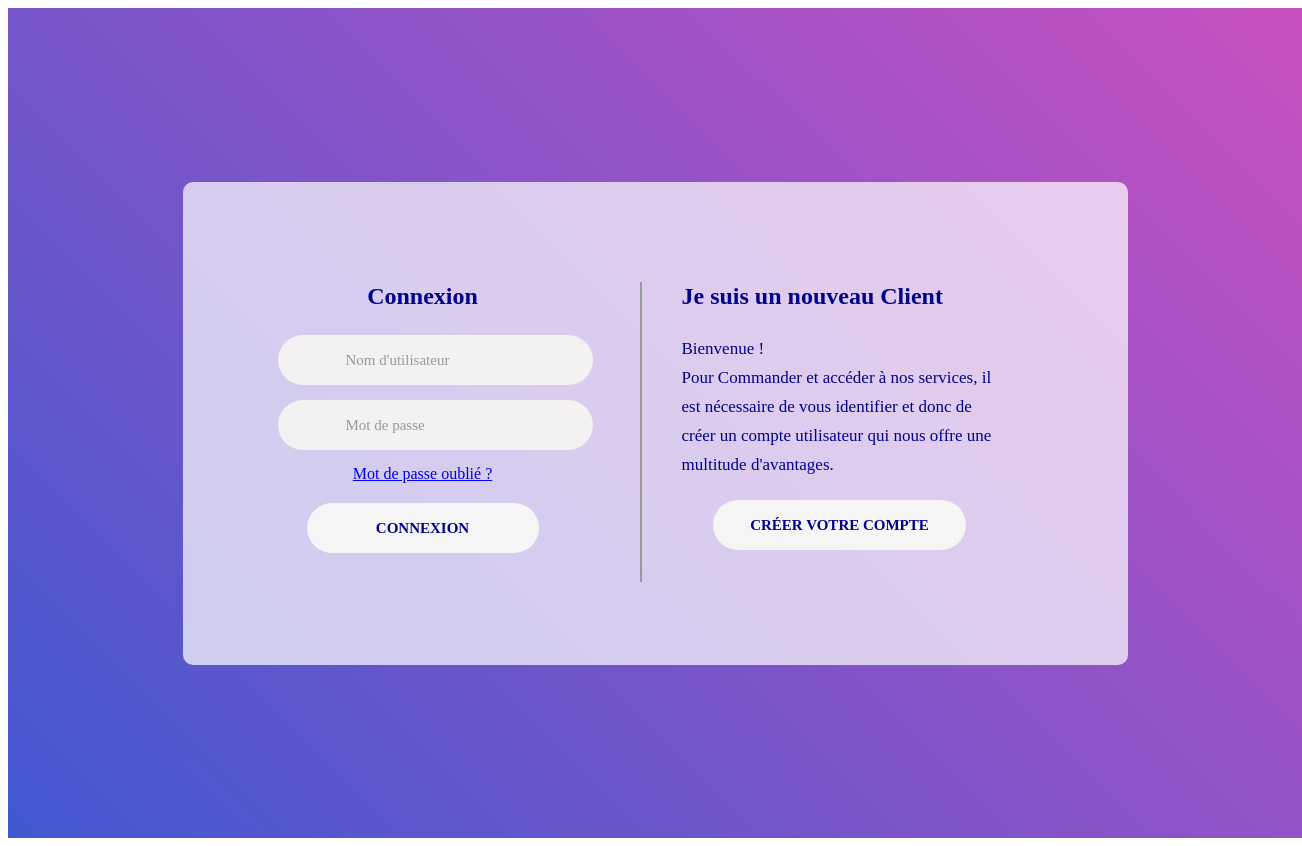
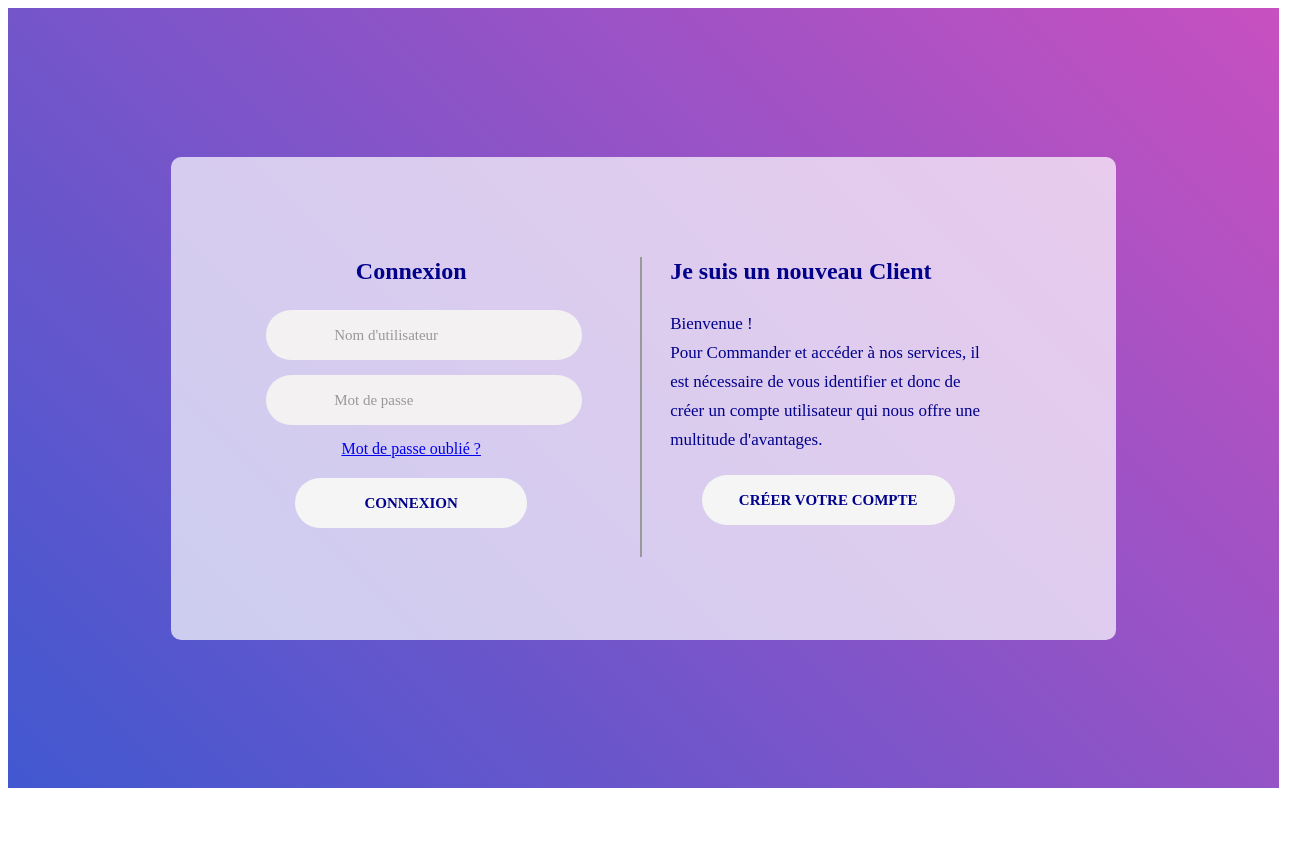
Before and after one commit to Rebaiyosra/legotech, an Angular app: page / in a window 1280 px wide. Shown: the whole page, 1302 px wide, since content can reach past the window. After the commit the page ends 800 px from the top, so only its background shows below. Built offline with nearby package versions, Linux system fonts and the light colour scheme.

Commit message:
salut salut

```diff
--- a/src/app/sign-in-res/sign-in-res.component.html
+++ b/src/app/sign-in-res/sign-in-res.component.html
@@ -1,4 +1,4 @@
-<div class="limiter">
+
     <div class="container-login100">
         <div class="wrap-login100">
             <form class="login100-form">
@@ -34,4 +34,3 @@
             </form>
         </div>
     </div>
-</div>
--- a/src/app/sign-in-utilisateur/sign-in-utilisateur.component.css
+++ b/src/app/sign-in-utilisateur/sign-in-utilisateur.component.css
@@ -48,12 +48,13 @@ button:hover {
 
 .limiter {
   width: 100%;
+  height:100%;
   margin: 0 auto;
 }
 
 .container-login100 {
-  width: 100%;
-  min-height: 100vh;
+  width: 99%;
+  min-height: 95vh;
   display: -webkit-box;
   display: -webkit-flex;
   display: -moz-box;
@@ -62,7 +63,7 @@ button:hover {
   flex-wrap: wrap;
   justify-content: center;
   align-items: center;
-  padding: 15px;
+  padding: 10px;
   background: #9053c7;
   background: -webkit-linear-gradient(-135deg, #c850c0, #4158d0);
   background: -o-linear-gradient(-135deg, #c850c0, #4158d0);
```
